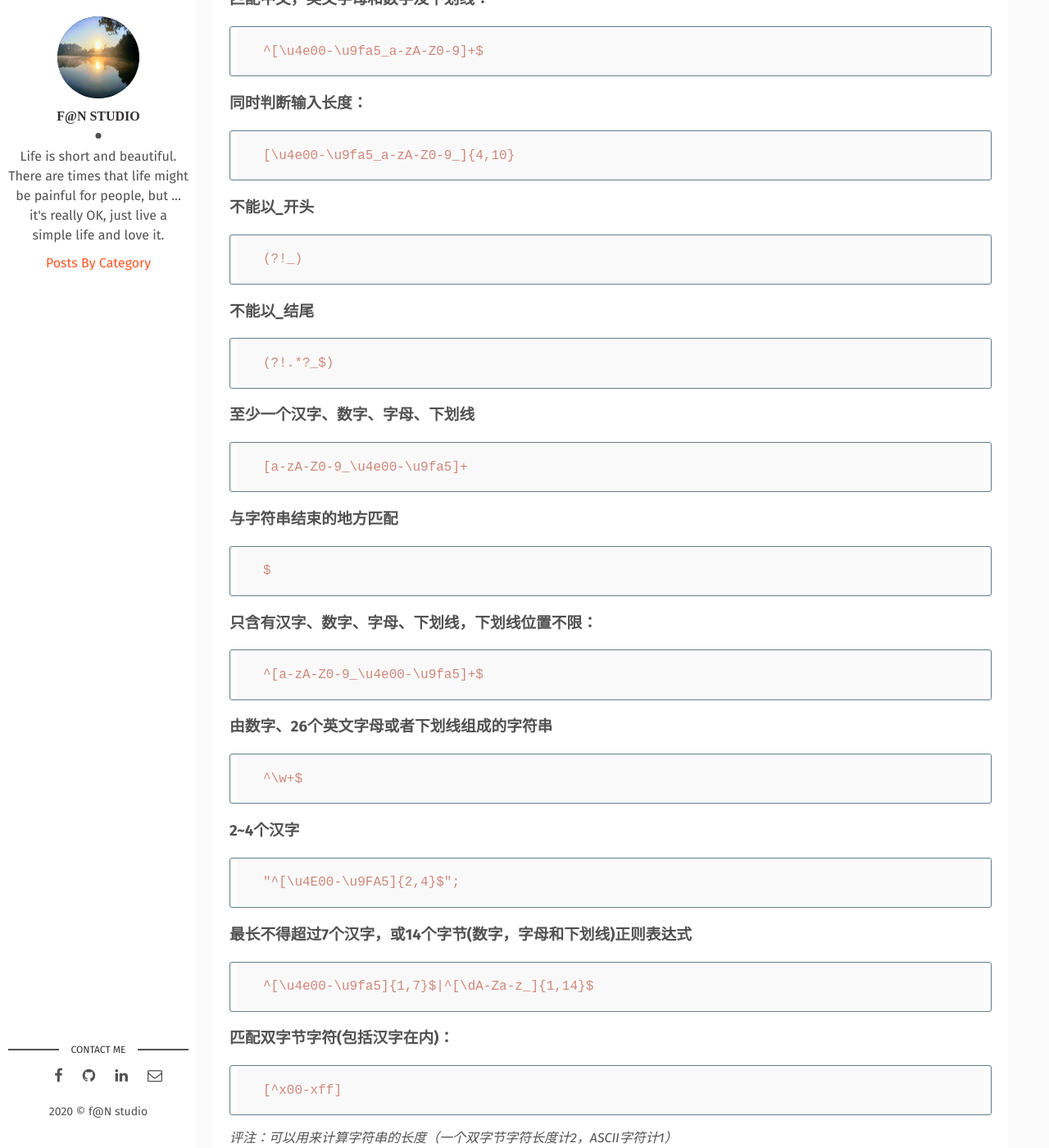
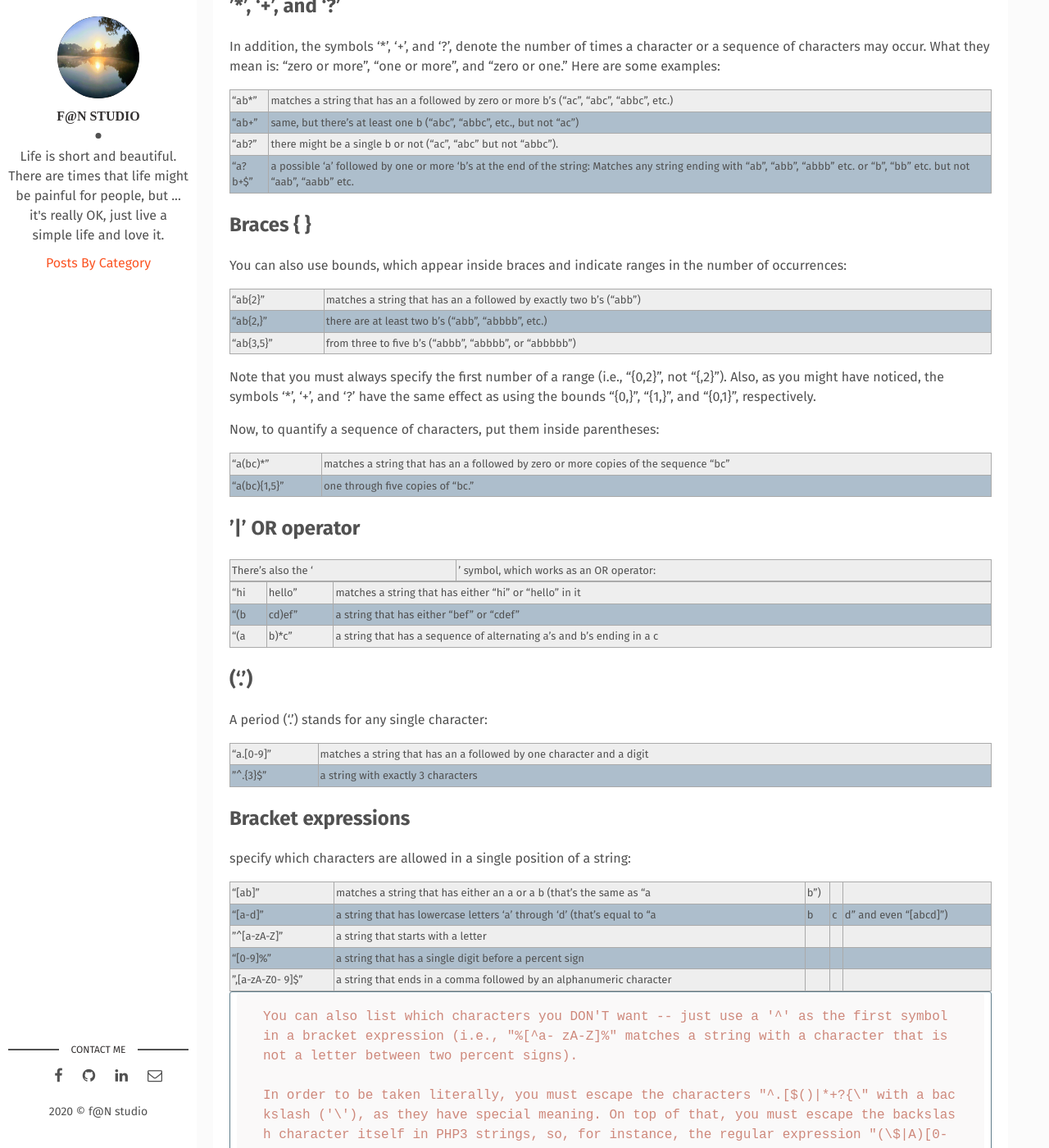
Before and after one commit to wowfrank/wowfrank.github.io, a Jekyll site: the page built from _posts/2020-11-05-frequently-used-regex-you-may-need.md, in a window 1280 px wide and 1400 px high, scrolled down 573 px. Shown: the whole window at 82% size. Built offline with Jekyll 4.4.1, drawn with Linux system fonts in a browser that asks for light colours; some of the changed text lies outside the part shown.

Commit message:
Update 2020-11-05-frequently-used-regex-you-may-need.md

````diff
--- a/_posts/2020-11-05-frequently-used-regex-you-may-need.md
+++ b/_posts/2020-11-05-frequently-used-regex-you-may-need.md
@@ -9,7 +9,83 @@ tags: ['PHP','Programming', 'Regex']
 categories: ['Programming', 'Regex']
 ---
 
-> Note: 一下这些都是一些非常常用的regex匹配规则，很多地方都可以直接调用，备忘一下。
+> Note:Regular Expression can be used in Content Filter conditions. Regular Expressions can be extremely <!--more--> complex but they are very flexible and powerful and can be used to perform comparisons that cannot be done using the other checks available. There follows some very basic examples of regular expression usage. For a complete description please visit [www.regular-expressions.info](www.regular-expressions.info).
+
+## ^' and '$'
+First of all, let's take a look at two special symbols: '^' and '$'. These symbols indicate the start and the end of a string, respectively:
+
+| :------------- |:-------------|
+| "^The"      | matches any string that starts with "The". |
+| "of despair$"  |  matches a string that ends in with "of despair".  |
+|  "^abc$" |  a string that starts and ends with "abc" - effectively an exact match comparison.  |
+| "notice"  |  a string that has the text "notice" in it.  |
+
+You can see that if you don't use either of these two characters, you're saying that the pattern may occur anywhere inside the string -- you're not "hooking" it to any of the edges.
+
+## '\*', '+', and '?'
+
+In addition, the symbols '*', '+', and '?', denote the number of times a character or a sequence of characters may occur. What they mean is: "zero or more", "one or more", and "zero or one." Here are some examples:
+
+| :------------- |:-------------|
+| "ab*"      | matches a string that has an a followed by zero or more b's ("ac", "abc", "abbc", etc.) |
+| "ab+"  |  same, but there's at least one b ("abc", "abbc", etc., but not "ac")  |
+|  "ab?" |  there might be a single b or not ("ac", "abc" but not "abbc").  |
+| "a?b+$"  |  a possible 'a' followed by one or more 'b's at the end of the string: Matches any string ending with "ab", "abb", "abbb" etc. or "b", "bb" etc. but not "aab", "aabb" etc.  |
+
+## Braces { }
+
+You can also use bounds, which appear inside braces and indicate ranges in the number of occurrences:
+
+| :------------- |:-------------|
+| "ab{2}"      | matches a string that has an a followed by exactly two b's ("abb") |
+| "ab{2,}" |  there are at least two b's ("abb", "abbbb", etc.)  |
+|  "ab{3,5}" |  from three to five b's ("abbb", "abbbb", or "abbbbb")  |
+
+Note that you must always specify the first number of a range (i.e., "{0,2}", not "{,2}"). Also, as you might have noticed, the symbols '*', '+', and '?' have the same effect as using the bounds "{0,}", "{1,}", and "{0,1}", respectively.
+
+Now, to quantify a sequence of characters, put them inside parentheses:
+
+| :------------- |:-------------|
+| "a(bc)\*"     | matches a string that has an a followed by zero or more copies of the sequence "bc" |
+| "a(bc){1,5}"|  one through five copies of "bc."  |
+
+## '|' OR operator
+
+There's also the '|' symbol, which works as an OR operator:
+
+| :------------- |:-------------|
+| "hi|hello"      | matches a string that has either "hi" or "hello" in it |
+| "(b|cd)ef" |  a string that has either "bef" or "cdef"  |
+| "(a|b)\*c" |  a string that has a sequence of alternating a's and b's ending in a c  |
+
+## ('.')
+
+A period ('.') stands for any single character:
+
+| :------------- |:-------------|
+| "a.[0-9]"    | matches a string that has an a followed by one character and a digit |
+| "^.{3}$" |  a string with exactly 3 characters  |
+
+## Bracket expressions
+
+specify which characters are allowed in a single position of a string:
+
+| :------------- |:-------------|
+| "[ab]"      | matches a string that has either an a or a b (that's the same as "a|b") |
+| "[a-d]" |  a string that has lowercase letters 'a' through 'd' (that's equal to "a|b|c|d" and even "[abcd]")  |
+| "^[a-zA-Z]" |  a string that starts with a letter  |
+| "[0-9]%" |  a string that has a single digit before a percent sign  |
+| ",[a-zA-Z0- 9]$" |  a string that ends in a comma followed by an alphanumeric character  |
+
+```text
+You can also list which characters you DON'T want -- just use a '^' as the first symbol in a bracket expression (i.e., "%[^a- zA-Z]%" matches a string with a character that is not a letter between two percent signs).
+
+In order to be taken literally, you must escape the characters "^.[$()|*+?{\" with a backslash ('\'), as they have special meaning. On top of that, you must escape the backslash character itself in PHP3 strings, so, for instance, the regular expression "(\$|A)[0-9]+" would have the function call: ereg("(\\$|A)[0-9]+", $str) (what string does that validate?)
+
+Just don't forget that bracket expressions are an exception to that rule--inside them, all special characters, including the backslash ('\'), lose their special powers (i.e., "[*\+?{}.]" matches exactly any of the characters inside the brackets). And, as the regex manual pages tell us: "To include a literal ']' in the list, make it the first character (following a possible '^'). To include a literal '-', make it the first or last character, or the second endpoint of a range."
+
+以下为一些非常常用的regex表达式
+```
 
 ### 匹配中文:
 
````
